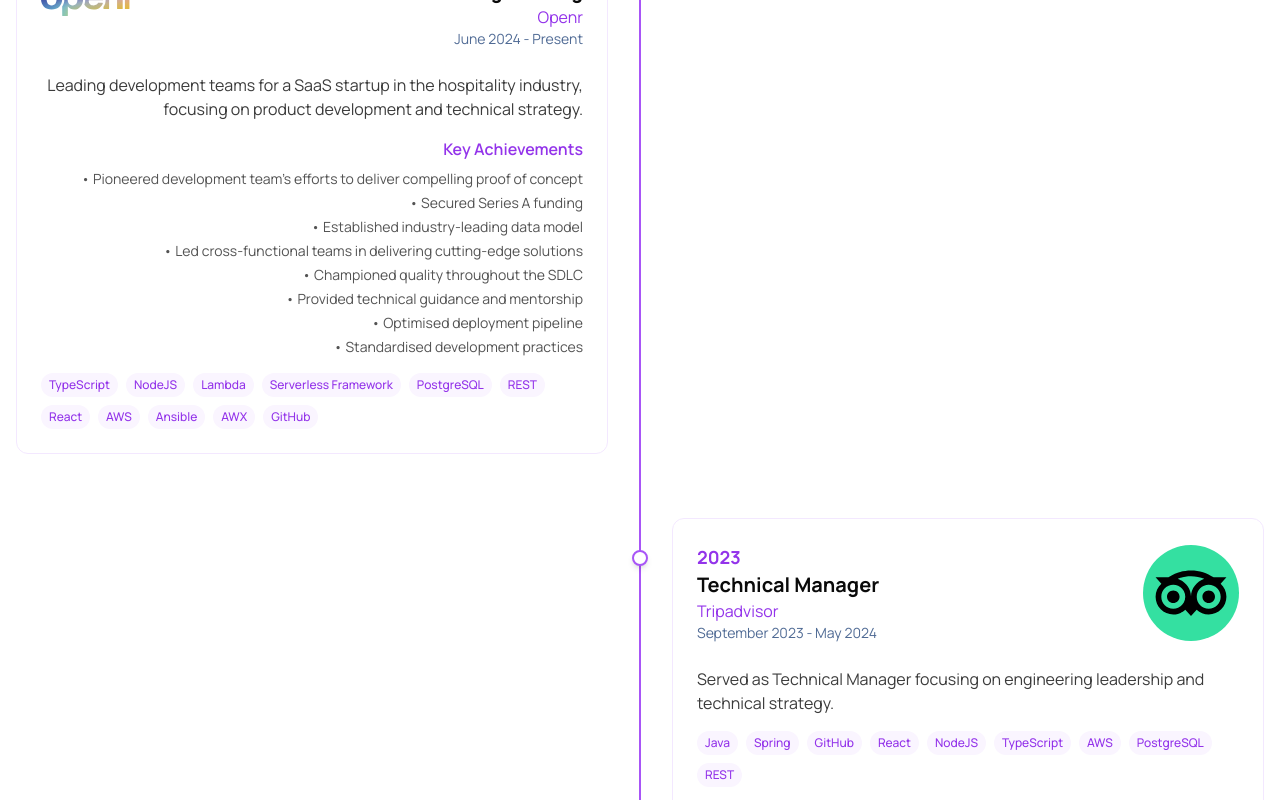
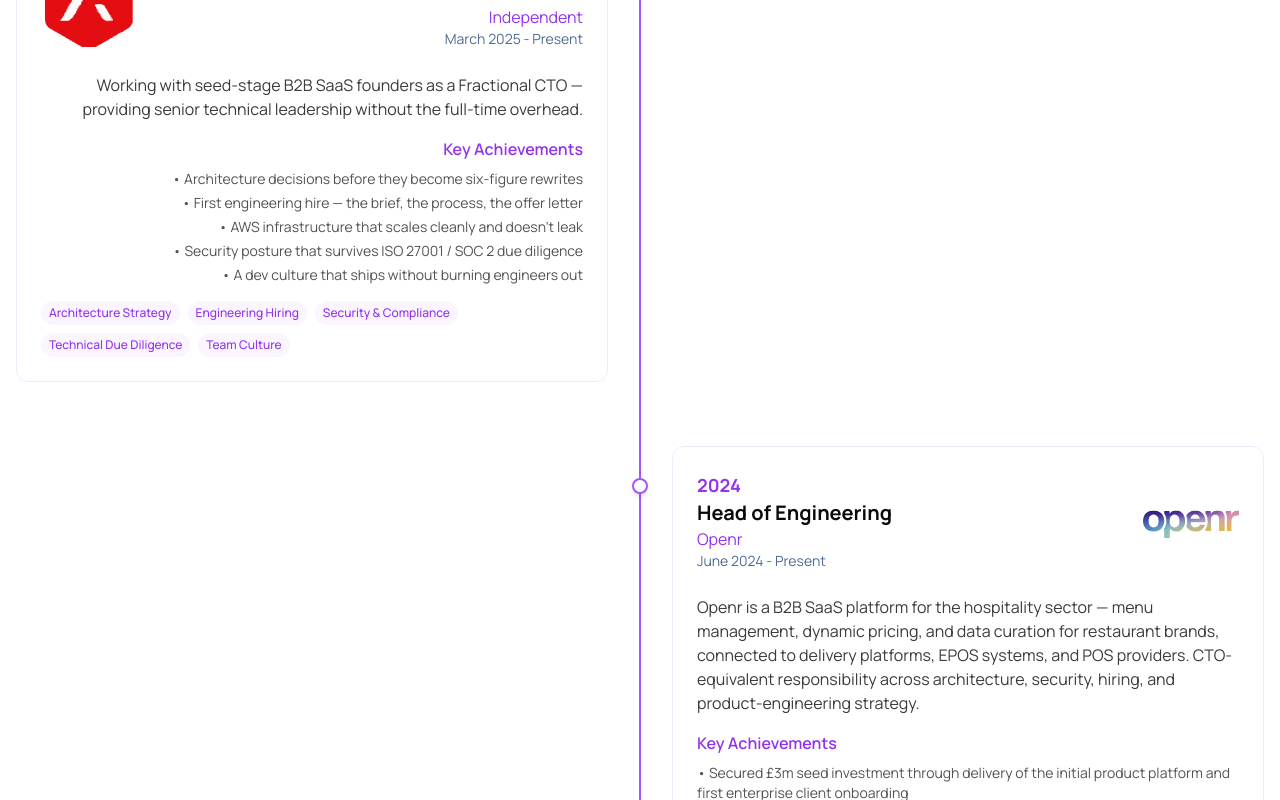
Before and after one commit to amarsibia/amarsibia.github.io, a Next.js app: page / in a window 1280 px wide. Shown: the part 1760-2560 px from the top of the page. Built offline with nearby package versions, Linux system fonts and the light colour scheme; no server answers.

Commit message:
feat: cto rework

```diff
--- a/components/blog.tsx
+++ b/components/blog.tsx
@@ -1,7 +1,6 @@
 import Link from "next/link"
-import { Card, CardContent, CardFooter, CardHeader, CardTitle } from "@/components/ui/card"
+import { ArrowUpRight, BookOpen } from "lucide-react"
 import { Button } from "@/components/ui/button"
-import { ArrowUpRight } from "lucide-react"
 
 interface BlogPost {
   title: string
@@ -39,9 +38,7 @@ async function fetchPosts(): Promise<BlogPost[]> {
       next: { revalidate: false },
     })
     const xml = await res.text()
-
     const itemMatches = [...xml.matchAll(/<item>([\s\S]*?)<\/item>/g)]
-
     return itemMatches.map((m) => {
       const item = m[1]
       return {
@@ -59,54 +56,120 @@ async function fetchPosts(): Promise<BlogPost[]> {
 
 const Blog = async () => {
   const posts = await fetchPosts()
-
   if (posts.length === 0) return null
 
+  const [featured, ...rest] = posts
+
   return (
-    <section id="blog" className="py-16 md:py-24 bg-muted">
+    <section id="blog" className="py-20 bg-gray-50 dark:bg-gray-900">
       <div className="container mx-auto px-4">
-        <div className="mb-8">
-          <h2 className="text-3xl font-bold gradient-text mb-2">Straight Lines</h2>
-          <p className="text-muted-foreground">
-            Clear thinking on technology for early-stage founders.
+        <div className="mb-12">
+          <h2 className="text-3xl md:text-4xl font-bold text-center mb-4 gradient-text-alt pb-1">
+            Straight Lines
+          </h2>
+          <p className="text-gray-600 dark:text-gray-300 text-center mb-12">
+            Clear thinking on technology for early-stage founders. Published every Wednesday.
+          </p>
+
+        </div>
+
+        {/* Featured post */}
+        <Link
+          href={featured.url}
+          target="_blank"
+          rel="noopener noreferrer"
+          className="group block mb-8"
+        >
+          <div className="bg-white dark:bg-gray-800 rounded-2xl overflow-hidden shadow-md
+                          transition-all duration-300 hover:shadow-xl hover:-translate-y-1
+                          md:flex">
+            {featured.imageUrl && (
+              <div className="md:w-1/2 overflow-hidden">
+                {/* eslint-disable-next-line @next/next/no-img-element */}
+                <img
+                  src={featured.imageUrl}
+                  alt={featured.title}
+                  className="w-full h-60 md:h-full object-cover transition-transform duration-500
+                             group-hover:scale-105"
+                />
+              </div>
+            )}
+            <div className={`p-8 flex flex-col justify-between ${featured.imageUrl ? "md:w-1/2" : "w-full"}`}>
+              <div>
+                <span className="text-xs font-semibold text-purple-600 dark:text-purple-400 uppercase tracking-wider mb-3 block">
+                  Latest
+                </span>
+                <h3 className="text-2xl font-bold mb-4 group-hover:text-purple-600 dark:group-hover:text-purple-400 transition-colors leading-snug">
+                  {featured.title}
+                </h3>
+                <p className="text-gray-600 dark:text-gray-300 leading-relaxed">
+                  {featured.excerpt}
                 </p>
               </div>
-        <div className="grid gap-6 md:grid-cols-2 lg:grid-cols-3">
-          {posts.map((post) => (
-            <Card key={post.url} className="flex flex-col hover:shadow-lg transition-shadow duration-300">
+              <div className="flex items-center justify-between mt-6">
+                <span className="text-sm text-gray-500 dark:text-gray-400">{featured.date}</span>
+                <span className="inline-flex items-center text-sm font-medium text-purple-600 dark:text-purple-400 gap-1 group-hover:gap-2 transition-all">
+                  Read article <ArrowUpRight className="h-4 w-4" />
+                </span>
+              </div>
+            </div>
+          </div>
+        </Link>
+
+        {/* Remaining posts grid */}
+        {rest.length > 0 && (
+          <div className="grid gap-6 md:grid-cols-2 lg:grid-cols-3 mb-12">
+            {rest.map((post) => (
+              <Link
+                key={post.url}
+                href={post.url}
+                target="_blank"
+                rel="noopener noreferrer"
+                className="group"
+              >
+                <div className="bg-white dark:bg-gray-800 rounded-xl overflow-hidden shadow-md
+                                transition-all duration-300 hover:shadow-xl hover:-translate-y-1 h-full flex flex-col">
                   {post.imageUrl && (
-                <div className="overflow-hidden rounded-t-lg">
+                    <div className="overflow-hidden">
                       {/* eslint-disable-next-line @next/next/no-img-element */}
                       <img
                         src={post.imageUrl}
                         alt={post.title}
-                    className="w-full h-48 object-cover"
+                        className="w-full h-48 object-cover transition-transform duration-500 group-hover:scale-105"
                       />
                     </div>
                   )}
-              <CardHeader>
-                <CardTitle className="text-lg leading-snug">{post.title}</CardTitle>
-              </CardHeader>
-              <CardContent className="flex-grow">
-                <p className="text-muted-foreground text-sm">{post.excerpt}</p>
-              </CardContent>
-              <CardFooter className="flex items-center justify-between">
-                <span className="text-xs text-muted-foreground">{post.date}</span>
-                <Button variant="ghost" size="sm" asChild>
-                  <Link href={post.url} target="_blank" rel="noopener noreferrer">
-                    Read <ArrowUpRight className="ml-1 h-3 w-3" />
+                  <div className="p-6 flex flex-col flex-grow">
+                    <h3 className="font-bold text-lg mb-2 group-hover:text-purple-600 dark:group-hover:text-purple-400 transition-colors leading-snug">
+                      {post.title}
+                    </h3>
+                    <p className="text-gray-600 dark:text-gray-300 text-sm flex-grow">
+                      {post.excerpt}
+                    </p>
+                    <div className="flex items-center justify-between mt-4">
+                      <span className="text-xs text-gray-500 dark:text-gray-400">{post.date}</span>
+                      <ArrowUpRight className="h-4 w-4 text-purple-600 dark:text-purple-400 opacity-0 group-hover:opacity-100 transition-opacity" />
+                    </div>
+                  </div>
+                </div>
               </Link>
-                </Button>
-              </CardFooter>
-            </Card>
             ))}
           </div>
-        <div className="text-center mt-10">
-          <Button variant="outline" size="lg" asChild>
-            <Link href="https://amarsibia.substack.com" target="_blank" rel="noopener noreferrer">
-              View all on Substack <ArrowUpRight className="ml-2 h-4 w-4" />
+        )}
+
+        {/* CTA */}
+        <div className="flex justify-center pt-4">
+          <Link
+            href="https://amarsibia.substack.com"
+            target="_blank"
+            rel="noopener noreferrer"
+          >
+            <Button className="bg-gradient-to-r from-purple-600 to-blue-600 hover:from-purple-700 hover:to-blue-700">
+              <BookOpen className="mr-2 h-4 w-4" />
+              View all on Substack
+              <ArrowUpRight className="ml-2 h-4 w-4" />
+            </Button>
           </Link>
-          </Button>
         </div>
       </div>
     </section>
--- a/components/hero.tsx
+++ b/components/hero.tsx
@@ -98,11 +98,11 @@ const Hero: FC = () => {
             <div className="text-2xl text-purple-600">
               <TypeAnimation
                 sequence={[
+                  'Head of Engineering',
+                  2000,
+                  'Fractional CTO',
+                  2000,
                   'Engineering Leader',
-                  2000,
-                  'Innovation Driver',
-                  2000,
-                  'Problem Solver',
                   2000,
                 ]}
                 repeat={Infinity}
@@ -115,7 +115,7 @@ const Hero: FC = () => {
               transition={{ delay: 0.3 }}
               className="text-lg md:text-xl text-gray-600 dark:text-gray-300 mb-8"
             >
-              Engineering leader with a passion for building high-performing teams and delivering innovative solutions. Transforming complex challenges into scalable, efficient systems.
+              17 years building and leading engineering teams — across startups, global enterprises, and most things in between. Head of Engineering at Openr. Fractional CTO for seed-stage founders. I write Straight Lines, a weekly newsletter on technology and engineering for founders.
             </motion.p>
 
             <Button
--- a/components/skills-chart.tsx
+++ b/components/skills-chart.tsx
@@ -18,7 +18,7 @@ const skillCategories: SkillCategory[] = [
       "Technical Strategy",
       "Agile Methodologies",
       "Mentorship",
-      "Process Optimisation",
+      "Hiring & Recruitment",
       "Cross-functional Leadership"
     ]
   },
@@ -39,23 +39,23 @@ const skillCategories: SkillCategory[] = [
     description: "Building scalable and reliable server-side solutions",
     skills: [
       "Node.js",
-      "Python",
       "GraphQL",
       "REST APIs",
       "PostgreSQL",
-      "MongoDB"
+      "Serverless Framework",
+      "EventBridge"
     ]
   },
   {
     name: "DevOps & Cloud",
     description: "Implementing robust cloud infrastructure and CI/CD pipelines",
     skills: [
-      "AWS",
+      "AWS Lambda",
+      "Terraform",
       "Docker",
       "Kubernetes",
       "CI/CD",
-      "Infrastructure as Code",
-      "Monitoring & Logging"
+      "ISO 27001 / SOC 2"
     ]
   }
 ]
--- a/components/timeline.tsx
+++ b/components/timeline.tsx
@@ -20,33 +20,44 @@ interface TimelineEvent {
 
 const timeline: TimelineEvent[] = [
   {
+    year: "2025",
+    role: "Fractional CTO",
+    company: "Independent",
+    period: "March 2025 - Present",
+    description: "Working with seed-stage B2B SaaS founders as a Fractional CTO — providing senior technical leadership without the full-time overhead.",
+    achievements: [
+      "Architecture decisions before they become six-figure rewrites",
+      "First engineering hire — the brief, the process, the offer letter",
+      "AWS infrastructure that scales cleanly and doesn't leak",
+      "Security posture that survives ISO 27001 / SOC 2 due diligence",
+      "A dev culture that ships without burning engineers out"
+    ],
+    technologies: ["Architecture Strategy", "Engineering Hiring", "Security & Compliance", "Technical Due Diligence", "Team Culture"],
+    logo: "/logos/asdac.svg"
+  },
+  {
     year: "2024",
     role: "Head of Engineering",
     company: "Openr",
     period: "June 2024 - Present",
-    description: "Leading development teams for a SaaS startup in the hospitality industry, focusing on product development and technical strategy.",
+    description: "Openr is a B2B SaaS platform for the hospitality sector — menu management, dynamic pricing, and data curation for restaurant brands, connected to delivery platforms, EPOS systems, and POS providers. CTO-equivalent responsibility across architecture, security, hiring, and product-engineering strategy.",
     achievements: [
-      "Pioneered development team's efforts to deliver compelling proof of concept",
-      "Secured Series A funding",
-      "Established industry-leading data model",
-      "Led cross-functional teams in delivering cutting-edge solutions",
-      "Championed quality throughout the SDLC",
-      "Provided technical guidance and mentorship",
-      "Optimised deployment pipeline",
-      "Standardised development practices"
+      "Secured £3m seed investment through delivery of the initial product platform and first enterprise client onboarding",
+      "Designed multi-tenant AWS Lambda / EventBridge / PostgreSQL architecture serving 500k+ daily transactions",
+      "Built third-party integration architecture connecting hospitality brands across 10+ delivery, EPOS, and POS platforms",
+      "Led ISO 27001 and SOC 2 accreditation as acting CISO — alongside NIST CSF 2.0, SonarCloud CI, and CloudFront/Terraform CSP headers",
+      "Running engineering hiring pipeline end-to-end — Principal Engineer recruitment, technical interview design, performance frameworks",
+      "Transitioned from consultant-heavy to permanent engineering team — reducing vendor dependency and improving delivery quality"
     ],
     technologies: [
+      "AWS",
+      "Serverless",
+      "Node.js",
       "TypeScript",
-      "NodeJS",
-      "Lambda",
-      "Serverless Framework",
+      "React",
       "PostgreSQL",
-      "REST",
-      "React",
-      "AWS",
-      "Ansible",
-      "AWX",
-      "GitHub"
+      "EventBridge",
+      "Terraform"
     ],
     logo: "/logos/openr.svg"
   },
@@ -55,16 +66,21 @@ const timeline: TimelineEvent[] = [
     role: "Technical Manager",
     company: "Tripadvisor",
     period: "September 2023 - May 2024",
-    description: "Served as Technical Manager focusing on engineering leadership and technical strategy.",
-    achievements: [],
-    technologies: ["Java", "Spring", "GitHub", "React", "NodeJS", "TypeScript", "AWS", "PostgreSQL", "REST"],
+    description: "Established and led a newly formed engineering team within TripAdvisor's global platform engineering organisation. Responsible for delivery governance, transitioning service ownership from distributed international teams, and aligning with global platform architecture.",
+    achievements: [
+      "Built a new UK-based engineering team from scratch — processes, sprint governance, and operational ownership",
+      "Led cross-regional service transition from APAC to UK/Portugal with no service disruption",
+      "Defined team roadmap aligned with global platform objectives across distributed engineering organisation"
+    ],
+    technologies: ["Java", "Spring Boot", "React", "Kubernetes", "Docker", "AWS"],
     logo: "/logos/tripadvisor.svg"
   },
-  { year: "2020",
-    role: "Principal Software Engineer",
+  {
+    year: "2020",
+    role: "Senior Engineer → Head of Engineering",
     company: "AND Digital",
     period: "July 2020 - September 2023",
-    description: "Led development team for a SaaS startup in the hospitality industry, focusing on product development and technical strategy.",
+    description: "Three-year consultancy tenure embedded across multiple client engagements, progressing from Senior Software Engineer to Head of Engineering.",
     achievements: [],
     technologies: [],
     logo: "/logos/and-digital.svg",
@@ -74,14 +90,13 @@ const timeline: TimelineEvent[] = [
         role: "Head of Engineering",
         company: "Openr",
         period: "January 2022 - September 2023",
-        description: "Led development team for a SaaS startup in the hospitality industry, focusing on product development and technical strategy.",
+        description: "Pioneered the development team's efforts to deliver a compelling proof of concept, instrumental in securing Series A funding and propelling the product into full-scale production.",
         achievements: [
-          "Pioneered development team's efforts to deliver compelling proof of concept",
-          "Secured Series A funding",
-          "Established industry-leading data model",
-          "Led cross-functional teams in delivering cutting-edge solutions",
+          "Secured Series A funding through rapid proof of concept delivery",
+          "Established industry-leading data model in collaboration with data experts",
+          "Led cross-functional teams across the full product roadmap",
           "Championed quality throughout the SDLC",
-          "Provided technical guidance and mentorship"
+          "Provided technical guidance and mentorship to the engineering team"
         ],
         technologies: [
           "TypeScript",
@@ -103,12 +118,12 @@ const timeline: TimelineEvent[] = [
         role: "Engineering Manager",
         company: "Robert Walters Group",
         period: "October 2020 - March 2022",
-        description: "Led the development and deployment of a transformative global CRM system.",
+        description: "Led and orchestrated the development and deployment of a transformative global CRM system, positioning it as the cornerstone of business operations.",
         achievements: [
-          "Spearheaded developing and deploying custom global CRM system",
-          "Expanded technical workforce by 50%",
-          "Successfully executed roadmap across multiple global regions",
-          "Aligned project initiatives with business strategies"
+          "Spearheaded development and deployment of a custom global CRM system",
+          "Grew technical workforce by 50% through talent acquisition and team development",
+          "Successfully executed roadmap with deployments across multiple global regions",
+          "Aligned project objectives with broader business strategies"
         ],
         metrics: [
           "50% technical workforce growth",
@@ -143,14 +158,14 @@ const timeline: TimelineEvent[] = [
   },
   {
     year: "2013",
-    role: "Director",
+    role: "Senior Software Consultant",
     company: "ASDAC",
     period: "April 2013 - July 2020",
-    description: "Led development of large-scale system changes using open source Java technologies for high-performance solutions.",
+    description: "Independent consultancy, delivering senior software engineering across major enterprises in financial services, government, and technology sectors.",
     achievements: [],
     technologies: [],
     logo: "/logos/asdac.svg",
-    projects:[
+    projects: [
       {
         year: "2018",
         role: "Senior Software Consultant",
@@ -158,16 +173,12 @@ const timeline: TimelineEvent[] = [
         period: "February 2018 - March 2020",
         description: "Designed and implemented a greenfield full stack system, transitioning manual processes to automated solutions.",
         achievements: [
-          "Led full project lifecycle from documentation to release",
-          "Implemented new UI and .NET services",
-          "Managed stakeholder relationships and release planning"
+          "Led full project lifecycle from high-level documentation through to release",
+          "Designed and implemented new UI and .NET services",
+          "Converted functional requirements into technical requirements",
+          "Managed stakeholder release planning to deliver value early"
         ],
-        technologies: [
-          ".NET",
-          "React",
-          "NodeJS",
-          "TypeScript"
-        ],
+        technologies: [".NET", "React", "NodeJS", "TypeScript"],
         logo: "/logos/capita.svg"
       },
       {
@@ -175,44 +186,46 @@ const timeline: TimelineEvent[] = [
         role: "Senior Software Consultant",
         company: "Hewlett Packard Enterprise",
         period: "February 2016 - March 2020",
-        description: "Designed and implemented a bespoke full stack system for over 5,000 users, including high-throughput SOAP integration.",
+        description: "Designed and implemented a bespoke full stack system for utilisation by over 5,000 users, plus a high-throughput SOAP integration adapter.",
         achievements: [
           "Built system serving 5,000+ users",
-          "Developed high-throughput SOAP integration adapter",
-          "Led full project lifecycle",
-          "Managed scope changes and client requirements"
+          "Developed high-throughput SOAP integration adapter enabling new user-facing front end",
+          "Led full project lifecycle from initial requirements through to BAU transition",
+          "Managed increased scope demands from the client"
         ],
-        metrics: [
-          "5,000+ user system deployment"
+        metrics: ["5,000+ user system deployment"],
+        technologies: ["Angular", "JavaScript", "Java", "SOAP"],
+        logo: "/logos/hpe.svg"
+      },
+      {
+        year: "2015",
+        role: "Senior Software Consultant",
+        company: "Capgemini",
+        period: "October 2015 - February 2016",
+        description: "Implemented a high-throughput RESTful integration service enabling existing systems to transition to a new document store.",
+        achievements: [
+          "Designed and implemented RESTful Java services",
+          "Responsible for all project test cycles including defect resolution",
+          "Developed and implemented automation testing framework using Selenium"
         ],
-        technologies: [
-          "Angular",
-          "JavaScript",
-          "Java",
-          "SOAP",
-          "Full Stack Development"
-        ],
-        logo: "/logos/hpe.svg"
+        technologies: ["Java", "REST", "Selenium"],
+        logo: "/logos/capita.svg"
       },
       {
         year: "2013",
         role: "Senior Software Engineer",
         company: "Capita",
         period: "April 2013 - October 2015",
-        description: "Led development of large-scale system changes using open source Java technologies for high-performance solutions.",
+        description: "Designed and implemented large-scale system changes using major open source Java technologies to deliver high-performance, low-latency solutions.",
         achievements: [
-          "Led multiple development teams",
-          "Drove core architectural designs",
-          "Managed complex operational systems integration",
-          "Supported day-to-day operations"
+          "Led multiple development teams while driving core architectural designs",
+          "Managed complex operational systems integration across multiple stakeholders",
+          "Produced detailed technical documentation for development, maintenance, and configuration"
         ],
-        technologies: [
-          "Java",
-          "Open Source Technologies"
-        ],
+        technologies: ["Java", "Spring", "Oracle"],
         logo: "/logos/capita.svg"
       }
-      ]
+    ]
   },
   {
     year: "2011",
```
Lines whose indentation alone changed are shown as unchanged.
